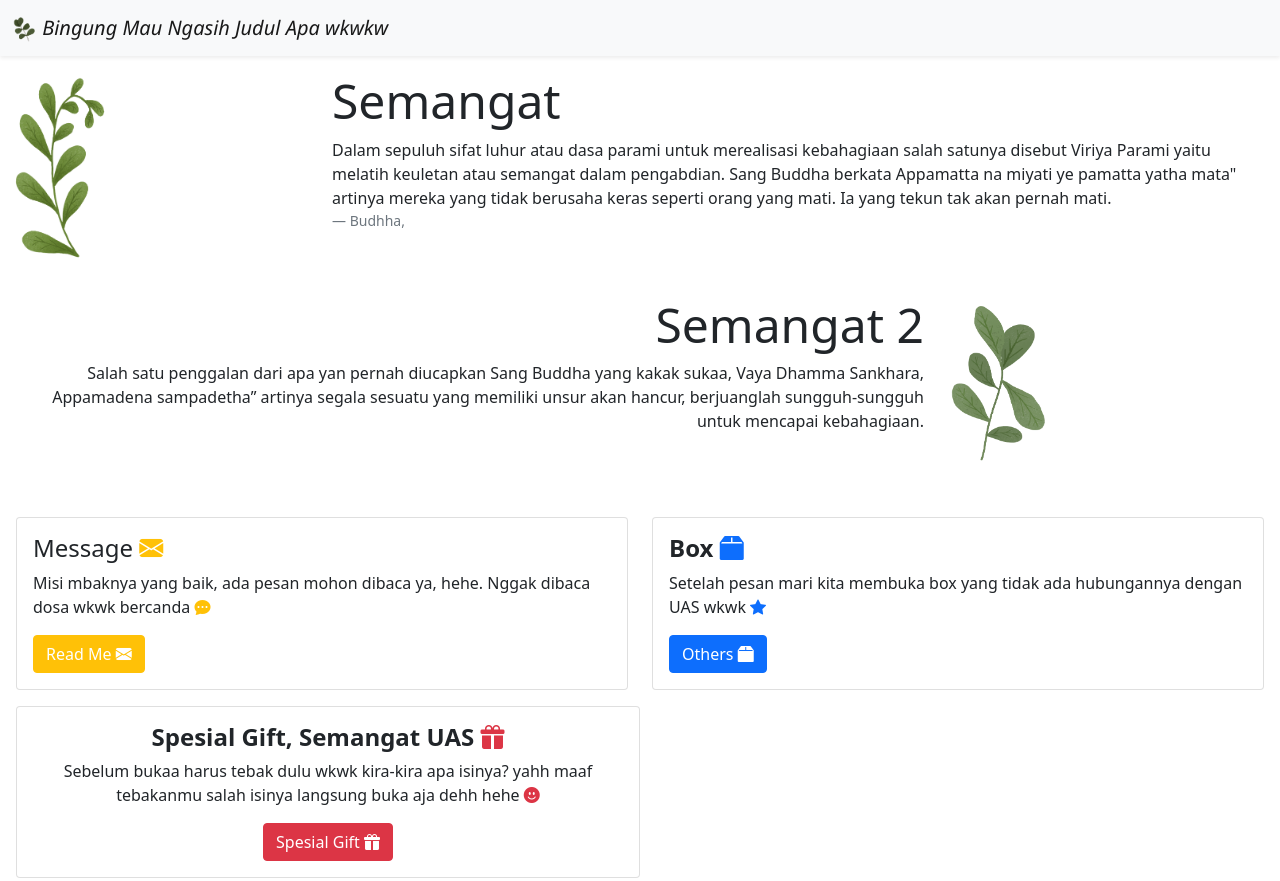
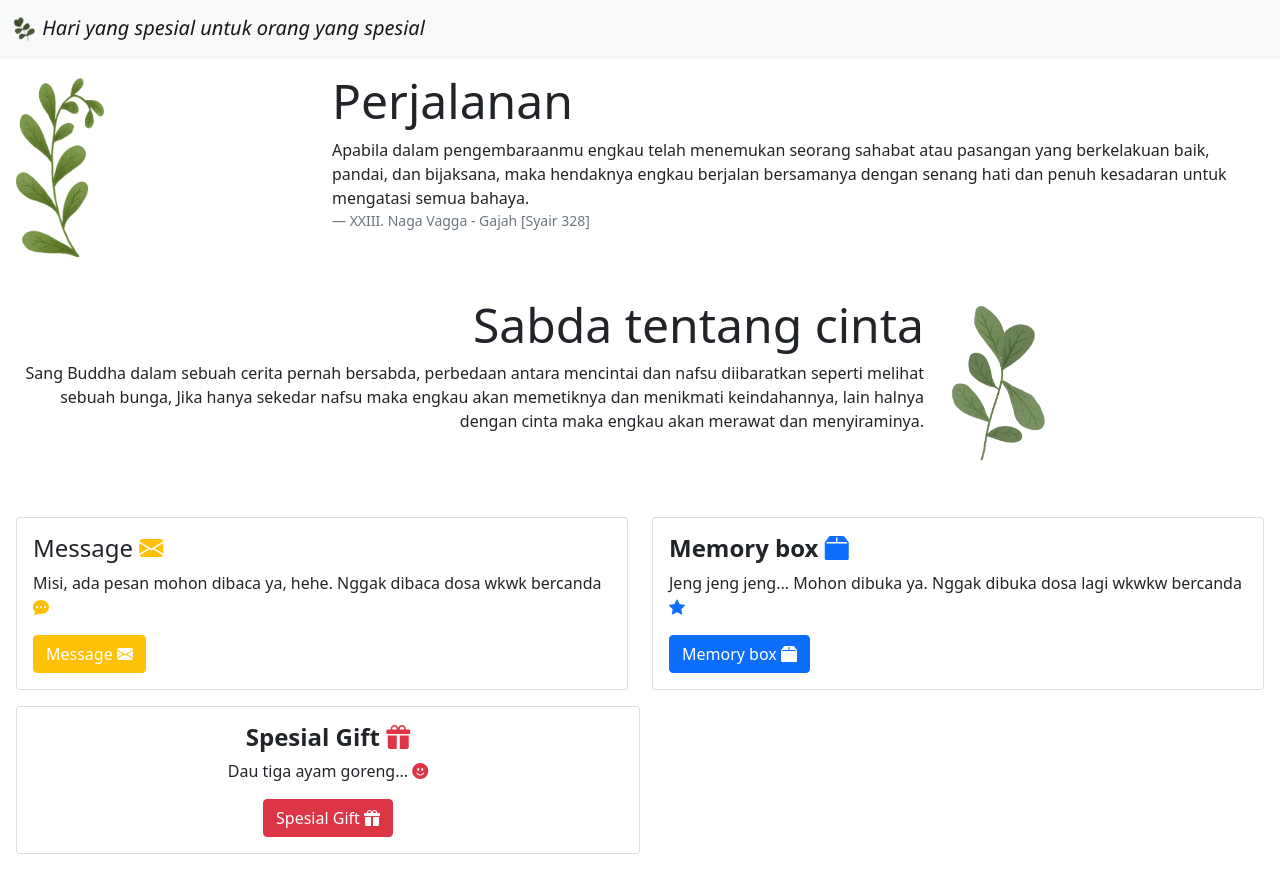
Before and after one commit to LekWid/hadiahdariwidodo.github.io, a plain HTML site: page index.html in a window 1280 px wide. Shown: the top 881 px of the page. Drawn offline with nearby package versions, Linux system fonts and the light colour scheme.

Commit message:
first commit

```diff
--- a/index.html
+++ b/index.html
@@ -15,7 +15,7 @@
     <!-- My CSS -->
     <link rel="stylesheet" href="style.css" />
 
-    <title>SemangatCecill</title>
+    <title>Selamat ulang tahun sayang</title>
   </head>
   <body>
     <!-- Navbar -->
@@ -23,7 +23,7 @@
       <div class="container-fluid">
         <a class="navbar-brand" href="#">
           <img src="img/Logo.png" alt="" width="25" height="25" class="d-inline-block align-text-center" />
-          Bingung Mau Ngasih Judul Apa wkwkw
+          Hari yang spesial untuk orang yang spesial
         </a>
       </div>
     </nav>
@@ -37,12 +37,13 @@
             <img src="img/IMG1.png" alt="Gar1" width="100" />
           </div>
           <div class="col">
-            <h1 class="display-5">Semangat</h1>
+            <h1 class="display-5">Perjalanan</h1>
             <figure>
               <p>
-                Dalam sepuluh sifat luhur atau dasa parami untuk merealisasi kebahagiaan salah satunya disebut Viriya Parami yaitu melatih keuletan atau semangat dalam pengabdian. Sang Buddha berkata Appamatta na miyati ye pamatta yatha mata" artinya mereka yang tidak berusaha keras seperti orang yang mati. Ia yang tekun tak akan pernah mati.
+                Apabila dalam pengembaraanmu engkau telah menemukan seorang sahabat atau pasangan yang berkelakuan baik, pandai, dan bijaksana,
+                maka hendaknya engkau berjalan bersamanya dengan senang hati dan penuh kesadaran untuk mengatasi semua bahaya.
               </p>
-              <figcaption class="blockquote-footer">Budhha, <cite title="Source Title"></cite></figcaption>
+              <figcaption class="blockquote-footer">XXIII. Naga Vagga - Gajah [Syair 328] <cite title="Source Title"></cite></figcaption>
             </figure>
           </div>
         </div>
@@ -55,11 +56,11 @@
       <div class="container-fluid">
         <div class="row g-4">
           <div class="col text-end">
-            <h1 class="display-5">Semangat 2</h1>
+            <h1 class="display-5">Sabda tentang cinta</h1>
             <figure>
               <p>
-                Salah satu penggalan dari apa yan pernah diucapkan Sang Buddha yang kakak sukaa,
-                Vaya Dhamma Sankhara, Appamadena sampadetha” artinya segala sesuatu yang memiliki unsur akan hancur, berjuanglah sungguh-sungguh untuk mencapai kebahagiaan.
+                Sang Buddha dalam sebuah cerita pernah bersabda, perbedaan antara mencintai dan nafsu diibaratkan seperti melihat sebuah bunga,
+                Jika hanya sekedar nafsu maka engkau akan memetiknya dan menikmati keindahannya, lain halnya dengan cinta maka engkau akan merawat dan menyiraminya.
               </p>
                           </figure>
           </div>
@@ -77,17 +78,17 @@
         <div class="card">
           <div class="card-body">
             <h4 class="card-title">Message <i class="bi bi-envelope-fill text-warning"></i></h4>
-            <p class="card-text">Misi mbaknya yang baik, ada pesan mohon dibaca ya, hehe. Nggak dibaca dosa wkwk bercanda <i class="bi bi-chat-dots-fill text-warning"></i></p>
-            <button type="button" class="btn btn-warning text-white" data-bs-toggle="modal" data-bs-target="#message">Read Me <i class="bi bi-envelope-fill text-white"></i></button>
+            <p class="card-text">Misi, ada pesan mohon dibaca ya, hehe. Nggak dibaca dosa wkwk bercanda <i class="bi bi-chat-dots-fill text-warning"></i></p>
+            <button type="button" class="btn btn-warning text-white" data-bs-toggle="modal" data-bs-target="#message">Message <i class="bi bi-envelope-fill text-white"></i></button>
           </div>
         </div>
       </div>
       <div class="col">
         <div class="card">
           <div class="card-body">
-            <h4 class="card-title fw-bold">Box <i class="bi bi-box2-fill text-primary"></i></h4>
-            <p class="card-text">Setelah pesan mari kita membuka box yang tidak ada hubungannya dengan UAS wkwk <i class="bi bi-star-fill text-primary"></i></p>
-            <a href="https://drive.google.com/drive/folders/1m5_N5LJy2qhW9PtluYhKXBuQHGqa155n?usp=sharing" class="btn btn-primary">Others <i class="bi bi-box2-fill text-white"></i></a>
+            <h4 class="card-title fw-bold">Memory box <i class="bi bi-box2-fill text-primary"></i></h4>
+            <p class="card-text">Jeng jeng jeng... Mohon dibuka ya. Nggak dibuka dosa lagi wkwkw bercanda <i class="bi bi-star-fill text-primary"></i></p>
+            <a href="https://drive.google.com/drive/folders/1JH5yt009xkorMLcy0xa_t1op8ARAIlBt" class="btn btn-primary">Memory box <i class="bi bi-box2-fill text-white"></i></a>
           </div>
         </div>
       </div>
@@ -96,9 +97,9 @@
       <div class="col-sm-6 text-center">
         <div class="card">
           <div class="card-body">
-            <h4 class="card-title fw-bold">Spesial Gift, Semangat UAS <i class="bi bi-gift-fill text-danger"></i></h4>
+            <h4 class="card-title fw-bold">Spesial Gift <i class="bi bi-gift-fill text-danger"></i></h4>
             <p class="card-text">
-              Sebelum bukaa harus tebak dulu wkwk kira-kira apa isinya? yahh maaf tebakanmu salah isinya langsung buka aja dehh hehe
+              Dau tiga ayam goreng...
               <i class="bi bi-emoji-smile-fill text-danger"></i>
             </p>
             <button type="button" class="btn btn-danger" data-bs-toggle="modal" data-bs-target="#examplemodal">Spesial Gift <i class="bi bi-gift-fill text-white"></i></button>
@@ -113,16 +114,16 @@
       <div class="modal-dialog modal-dialog-centered">
         <div class="modal-content">
           <div class="modal-header">
-            <h5 class="modal-title" id="examplemodal">Spesial Gift <i class="bi bi-gift-fill text-danger"></i></h5>
+            <h5 class="modal-title" id="examplemodal">Buat beli ikan <i class="bi bi-gift-fill text-danger"></i></h5>
             <button type="button" class="btn-close" data-bs-dismiss="modal" aria-label="Close"></button>
           </div>
           <div class="modal-body text-center">
             <h1><i class="bi bi-balloon-heart-fill text-danger"></i></h1>
-            <p>Yey.. Selamat kamu beruntung, hehe. Ambil voucher Alfamart dan beli cokelat biar UAS nya semangat hehe biar cepet ke Tangerang cepet bisa masakin lagiii hehehe <i class="bi bi-emoji-laughing-fill text-warning"></i></p>
+            <p>Sejujurnya aku pengen beliin ikan kamu sayang dan ngajak beli bareng cuman karena jauh, aku pengen nemenin dan milihin lewat VC hehe <i class="bi bi-emoji-laughing-fill text-warning"></i></p>
           </div>
           <div class="modal-footer">
             <button type="button" class="btn btn-secondary" data-bs-dismiss="modal">Close</button>
-            <a href="https://e.uvcr.me/c7b25d7104505f80adf7e46096cdae60/0701b7d3ad057ac4885209187d20c608" class="btn btn-danger">Ambil Voucher</a>
+            <a href="https://link.dana.id/ambil?c=sf3625zbj&r=dgvgvN" class="btn btn-danger">Buat beli ikan</a>
           </div>
         </div>
       </div>
@@ -140,7 +141,11 @@
           <div class="modal-body text-center">
             <div class="Gambarpesan"><img src="img/IMG4.png" alt="Gambarpesan" width="100" /></div>
             <p>
-             Semangat UAS dek, ditengah kegabutanku saat weekend wkwk semoga suka dan jadi semangat UAS (Eh tp mmungkin nggak ada hubungannya wkwk) dan cepet selesai wkwk ku sudah tidak sabar makan masakanmu lagi (soalnya gratiss sih wkwk bercandaa). ehh pesan singkat kok jadi panjang wkwk yang terpenting tetep Semangat dekkk
+             Selamat ulang tahun sayang. Disini aku nggak bakalan berpanjang lebar karena cukup dalam doaku yang panjang dan lebar hehehe. Sebelumnya aku minta maaf kalau dimomen ulang tahun mu kali ini
+             dan ulang tahun pertamamu dengan adanya aku, aku belum bisa hadir dan merayakan secara langsung dengan mu. Aku harap semua yang terbaik dan tentunya aku kan selalu support kamu.
+             Ada beberapa hal yang aku sudah siapkan sangat dadakan wkwkw tapi kuharap bisa membuatmu merasakan kehadiranku di momen spesialmu. Walaupun aku sendiri tidak pernah merayakan ulang tahun.
+
+             Make a wish!!!!   Sadhu..Sadhu..Sadhu
               <i class="bi bi-emoji-smile-fill text-warning"></i>
             </p>
           </div>
@@ -166,7 +171,7 @@
 
     <!-- Footer -->
     <div class="Footer text-white p-2">
-      <div class="p text-center">Made for Cecillia hehe </i></div>
+      <div class="p text-center">Made by BrokoliEnak *Mas Wid Ganteng* </i></div>
     </div>
     <!-- Akhir -->
 
```
